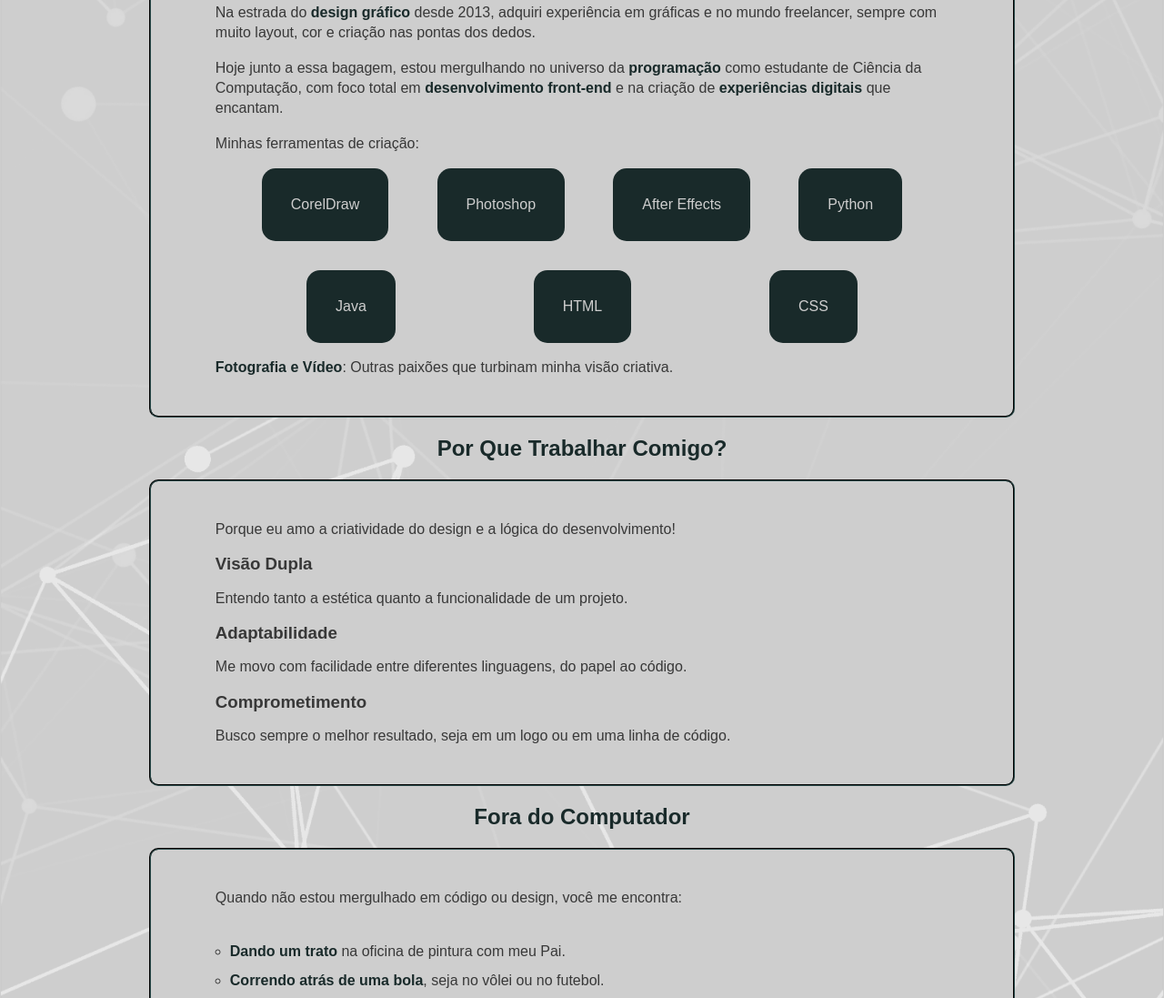
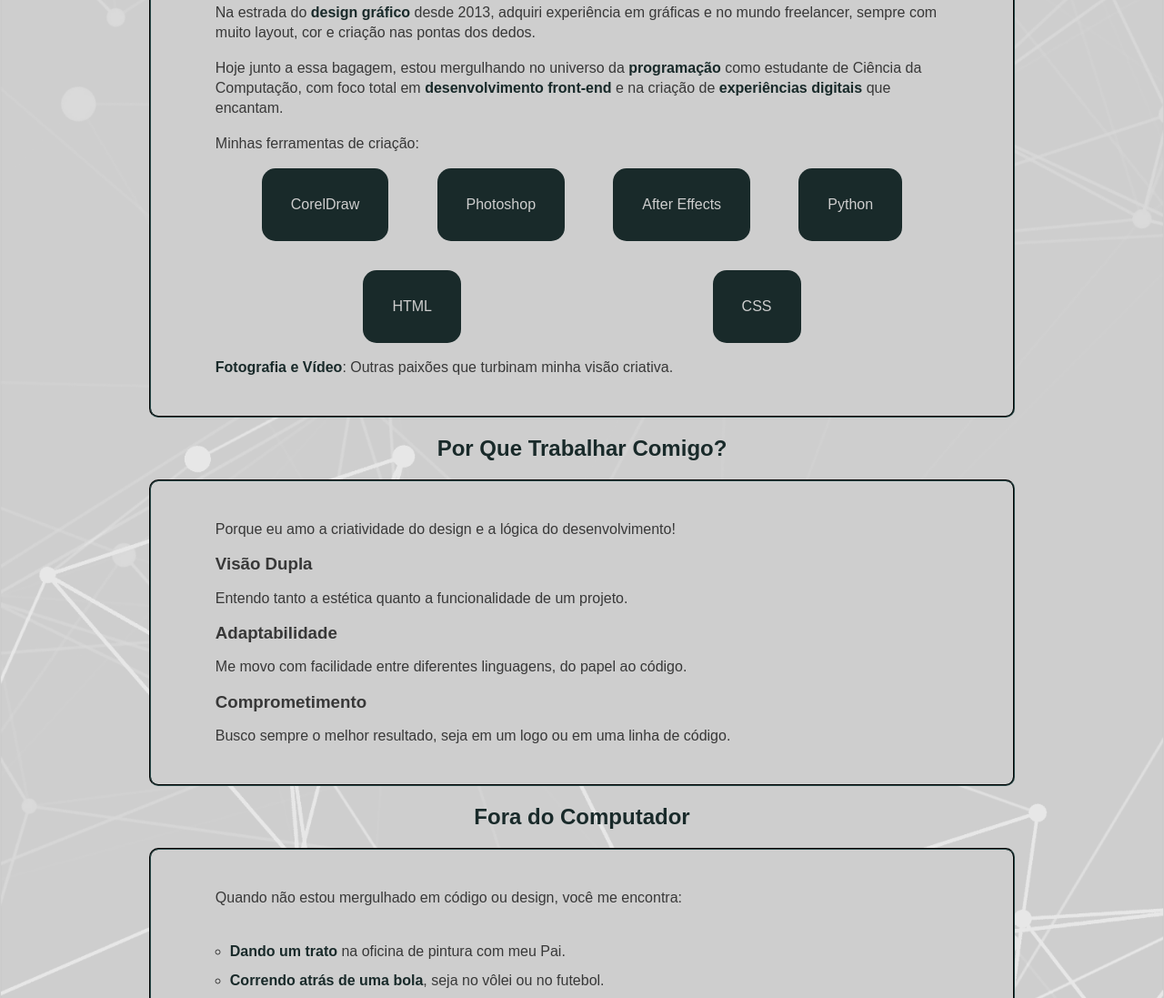
Before and after one commit to Deelira/portifolioProfissional, a plain HTML site: page index.html in a window 1280 px wide. Shown: the part 971-2068 px from the top of the page at 91% size. Drawn offline with Linux system fonts and the light colour scheme; a web font is replaced by a local one.

Commit message:
removendo a habilidade java

```diff
--- a/index.html
+++ b/index.html
@@ -70,7 +70,6 @@
                     <span class="habilidade">Photoshop</span>
                     <span class="habilidade">After Effects</span>
                     <span class="habilidade">Python</span>
-                    <span class="habilidade">Java</span>
                     <span class="habilidade">HTML</span>
                     <span class="habilidade">CSS</span>
                 </div>
```
